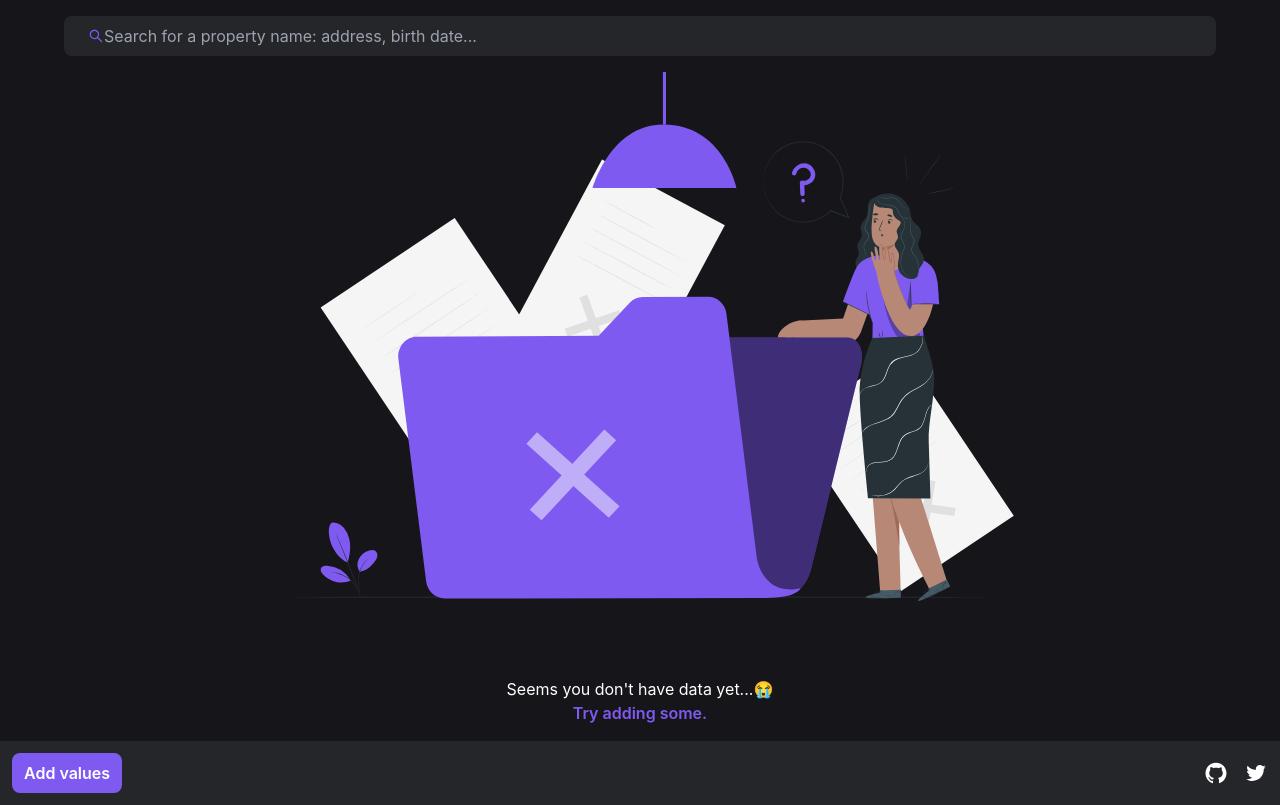
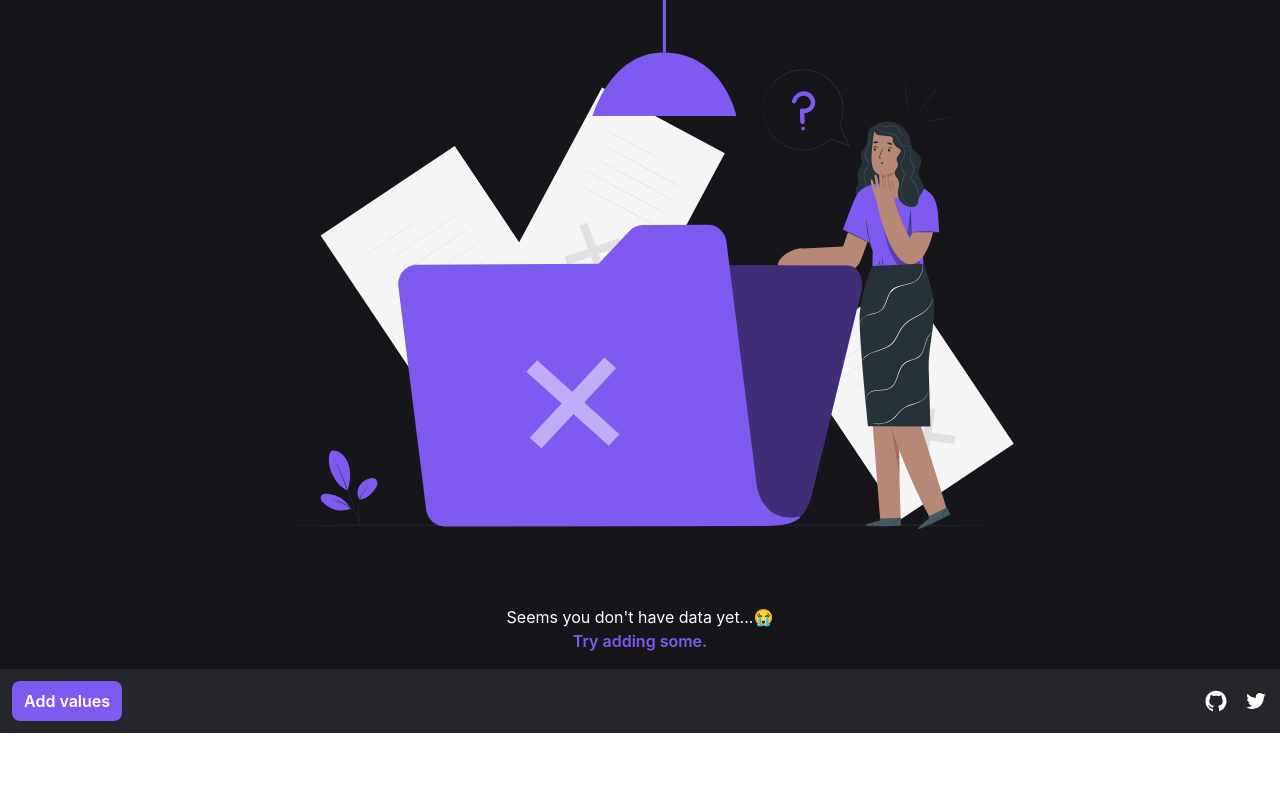
Before and after one commit to zacBkh/chrome-clipboard, a React (Create React App) app: page / in a window 1280 px wide. Built offline with nearby package versions, Linux system fonts and the light colour scheme.

Commit message:
fix: hide searchbar if no data

```diff
--- a/src/App.tsx
+++ b/src/App.tsx
@@ -226,11 +226,15 @@ const App = () => {
 
   return (
     <div className="popUpContainer bg-dark-primary flex flex-col justify-between items-center text-white text-base gap-y-4">
-      <SearchBar
-        onTypeSearchBar={typeSearchHandler}
-        searchQuery={searchQuery}
-        onDeleteSearchQuery={() => setSearchQuery('')}
-      />
+      {allStoredData.length ? (
+        <SearchBar
+          onTypeSearchBar={typeSearchHandler}
+          searchQuery={searchQuery}
+          onDeleteSearchQuery={() => setSearchQuery('')}
+        />
+      ) : (
+        ''
+      )}
 
       {!filteredStoredData.length ? (
         <div className="m-auto flex flex-col items-center gap-y-2 select-none w-full">
```
